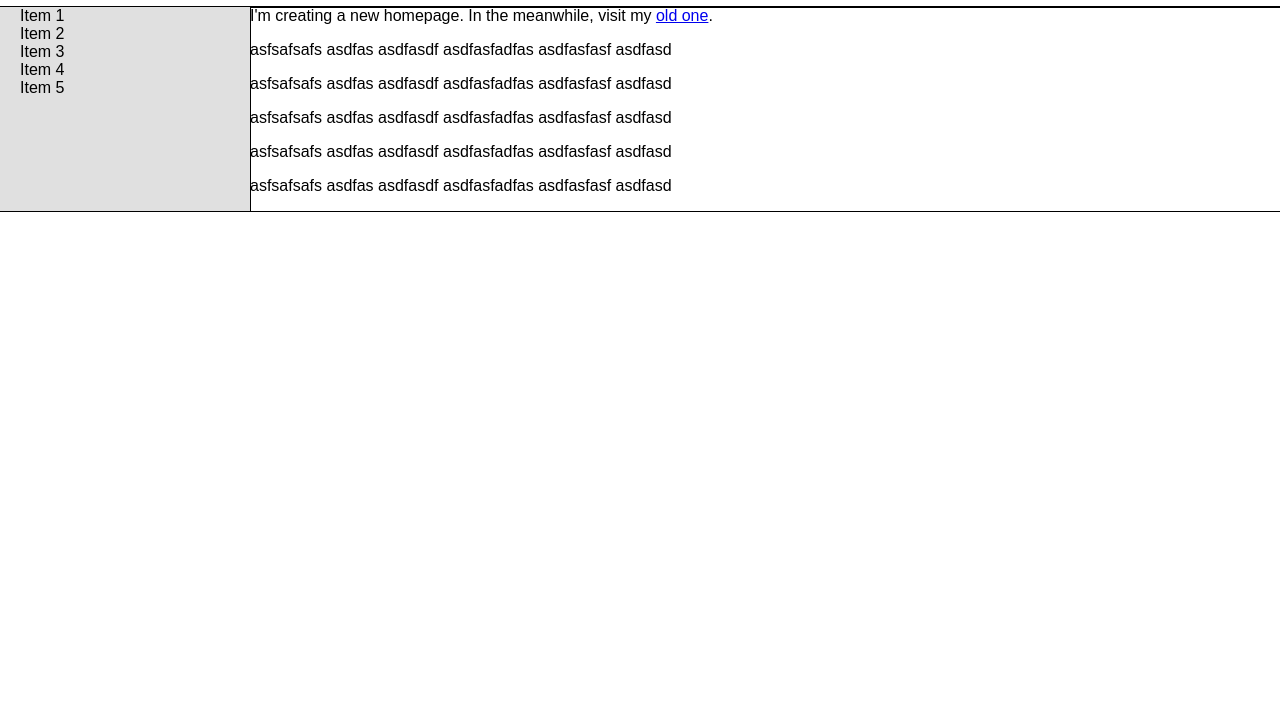
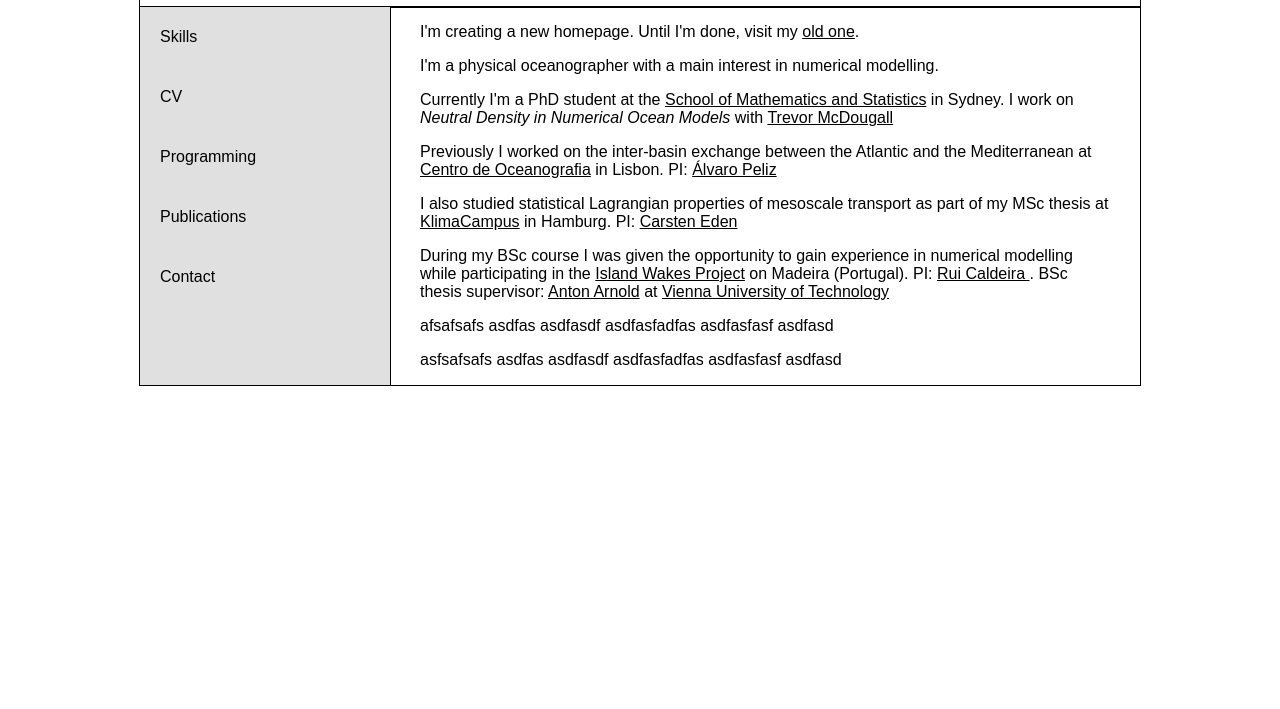
Before and after one commit to poidl/mypage_node, a website: page index.html in a window 1280 px wide. Shown: the part 91-800 px from the top of the page. Drawn offline with Linux system fonts and the light colour scheme.

Commit message:
Some links in drawer and info in the mainwindow

```diff
--- a/index.html
+++ b/index.html
@@ -20,11 +20,12 @@
     <div class="container" role="main" style="outline-style: solid; outline-width: 1px;" >
         <nav class="navdrawer" id="leftDrawer" style="outline-style: solid; outline-width: 1px;">
           <ul>
-            <li><a href="#">Item 1</a></li>
-            <li><a href="#">Item 2</a></li>
-            <li><a href="#">Item 3</a></li>
-            <li><a href="#">Item 4</a></li>
-            <li><a href="#">Item 5</a></li>
+            <li><a href="#">Skills</a></li>
+            <li><a href="#">CV</a></li>
+            <li><a href="#">Programming</a></li>
+            <li><a href="#">Publications</a></li>
+            <li><a href="#">Contact</a></li>
+            <!-- <li><a href="#">Item 5</a></li> -->
             <!-- <li><a href="#">Item 6</a></li>
             <li><a href="#">Item 7</a></li>
             <li><a href="#">Item 8</a></li>
@@ -38,11 +39,19 @@
           </ul>
         </nav>
         <div class="mainwindow" id="mainPanel">
-          I'm creating a new homepage. In the meanwhile, visit my <a href="http://www.hoitaus.com/drupal">old one</a>.
-          <p>asfsafsafs asdfas asdfasdf asdfasfadfas asdfasfasf asdfasd</p>
-          <p>asfsafsafs asdfas asdfasdf asdfasfadfas asdfasfasf asdfasd</p>
-          <p>asfsafsafs asdfas asdfasdf asdfasfadfas asdfasfasf asdfasd</p>
-          <p>asfsafsafs asdfas asdfasdf asdfasfadfas asdfasfasf asdfasd</p>
+          <p>I'm creating a new homepage. Until I'm done, visit my <a href="http://www.hoitaus.com/drupal">old one</a>. </p>
+
+          <p>I'm a physical oceanographer with a main interest in numerical modelling.</p>
+
+          <p>Currently I'm a PhD student at the <a href="http://www.maths.unsw.edu.au/">School of Mathematics and Statistics</a> in Sydney. I work on <i>Neutral Density in Numerical Ocean Models</i> with  <a href="https://research.unsw.edu.au/people/professor-trevor-john-mcdougall">Trevor McDougall</a></p>
+
+          <p>Previously I worked on the inter-basin exchange between the Atlantic and the Mediterranean at <a href="http://co.fc.ul.pt">Centro de Oceanografia</a> in Lisbon. PI: <a href="http://idl.ul.pt/node/490?destination=node/490">Álvaro Peliz</a></p>
+
+          <p>I also studied statistical Lagrangian properties of mesoscale transport as part of my MSc thesis at <a href="http://www.klimacampus.de/">KlimaCampus</a> in Hamburg. PI: <a href="https://www.ifm.uni-hamburg.de/en/institute/staff/eden.html">Carsten Eden</a></p>
+
+          <p>During my BSc course I was given the opportunity to gain experience in numerical modelling while participating in the <a href="http://wakes.uma.pt/index.php"> Island Wakes Project</a> on Madeira (Portugal). PI:  <a href="http://wakes.uma.pt/people.php">Rui Caldeira </a>. BSc thesis supervisor: <a href="http://www.math.tuwien.ac.at/~arnold/">Anton Arnold</a> at <a href="http://www.tuwien.ac.at/en/">Vienna University of Technology</a></p>
+
+          <p>afsafsafs asdfas asdfasdf asdfasfadfas asdfasfasf asdfasd</p>
           <p>asfsafsafs asdfas asdfasdf asdfasfadfas asdfasfasf asdfasd</p>
         </div>
     </div>
--- a/mystyle.css
+++ b/mystyle.css
@@ -4,7 +4,7 @@
 
 body {
   font-size: 100%;
-  max-width: 1400px;
+  max-width: 1000px;
   /*height: 100%;*/
   margin: auto; /*Use margin: auto;, to horizontally center an element within its container.*/
 }
@@ -98,9 +98,9 @@ body {
 
     .navdrawer ul li a {
       display: block; /*always a column...don't know if necessary?*/
-      /*height: 60px;*/
+      height: 60px;
       padding: 0 20px; /*shorthand for: top and bottom: 0; left and right: 20px*/
-      /*line-height: 60px;*/
+      line-height: 60px;
       text-decoration: none;
       color: black;
       /*-webkit-transition: background-color 0.2s ease-out;*/
@@ -117,9 +117,17 @@ body {
       margin: 0;
     }
 
-    /*.mainwindow p {
-      font-size: 60px;
-    }*/
+    .mainwindow {
+      /*font-size: 60px;*/
+      padding: 0 30px;
+    }
+
+    .mainwindow a {
+      /*font-size: 60px;*/
+      color: black;
+    }
+
+
 
     /*.mobile-hidden {
       display: none;
```
